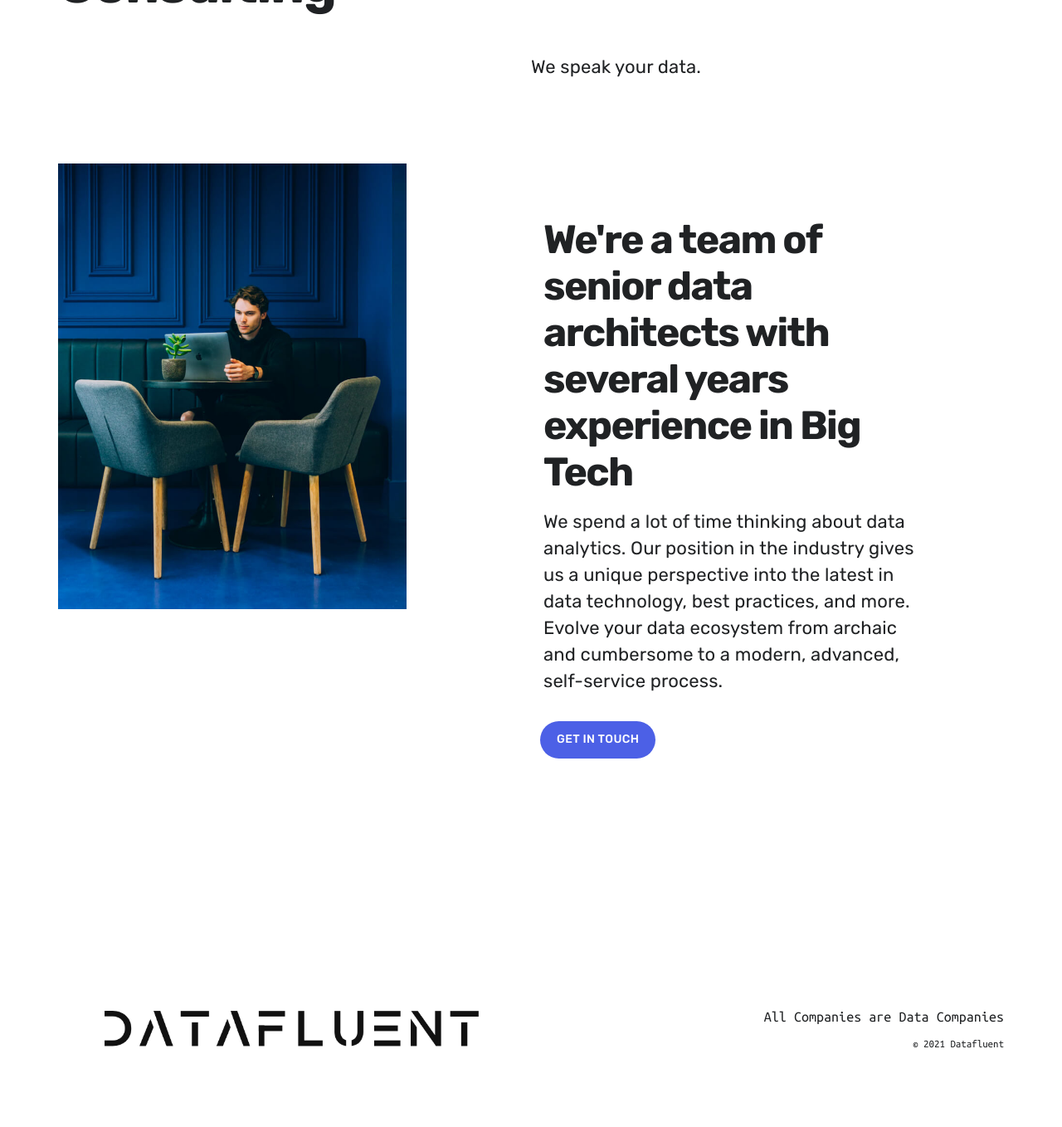
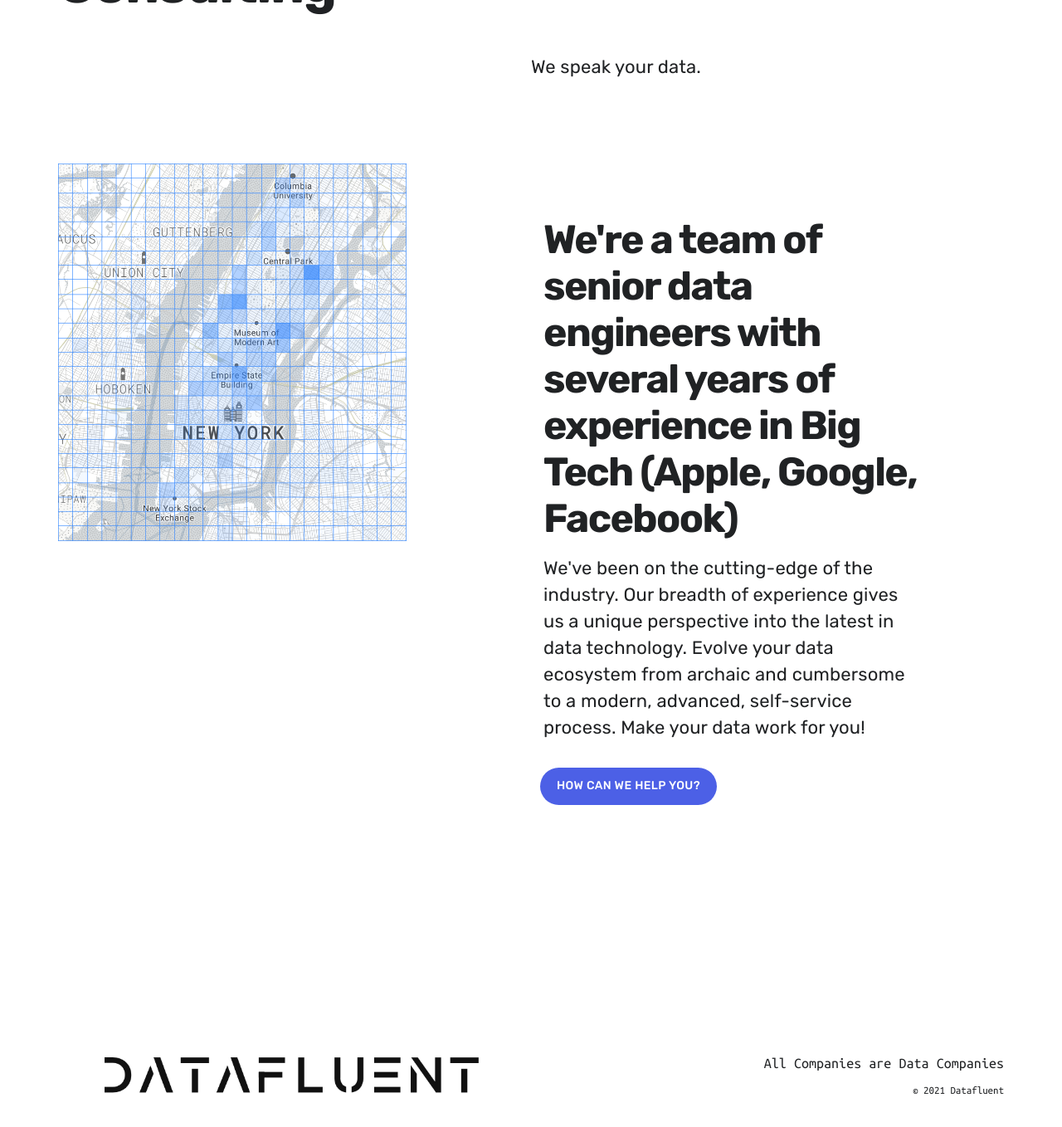
Before and after one commit to fluentindata/site, a Jekyll site: the page built from index.html, in a window 1280 px wide and 1400 px high, scrolled down 497 px. Shown: the top 1358 px of the window at 83% size. Built offline with Jekyll 4.4.1, drawn with Linux system fonts in a browser that asks for light colours; nearby versions of some CDN libraries.

Commit message:
Update photo and about me

```diff
--- a/_includes/section__about.html
+++ b/_includes/section__about.html
@@ -5,15 +5,15 @@
   <div class="wrap grid">
 
     <div class="about__image">
-      <img src="{{ '/images/profile.jpg' | relative_url }}" alt="">
+      <img src="{{ '/images/grid.png' | relative_url }}" alt="">
 
       {% include component-socials.html %}
     </div>
 
     <div class="about__content">
-      <h2 class="title">We're a team of senior data architects with several years experience in Big Tech</h2>
-      <p class="subtitle subtitle--light">We spend a lot of time thinking about data analytics. Our position in the industry gives us a unique perspective into the latest in data technology, best practices, and more. Evolve your data ecosystem from archaic and cumbersome to a modern, advanced, self-service process.</p>
-      <a href="#" class="cta button--fill contact-trigger js-contact">Get in Touch</a>
+      <h2 class="title">We're a team of senior data engineers with several years of experience in Big Tech (Apple, Google, Facebook)</h2>
+      <p class="subtitle subtitle--light">We've been on the cutting-edge of the industry. Our breadth of experience gives us a unique perspective into the latest in data technology. Evolve your data ecosystem from archaic and cumbersome to a modern, advanced, self-service process. Make your data work for you!</p>
+      <a href="#" class="cta button--fill contact-trigger js-contact">How can we help you?</a>
     </div>
   </div>
 </section>
```
Also changed, not shown: images/grid.png (added).
